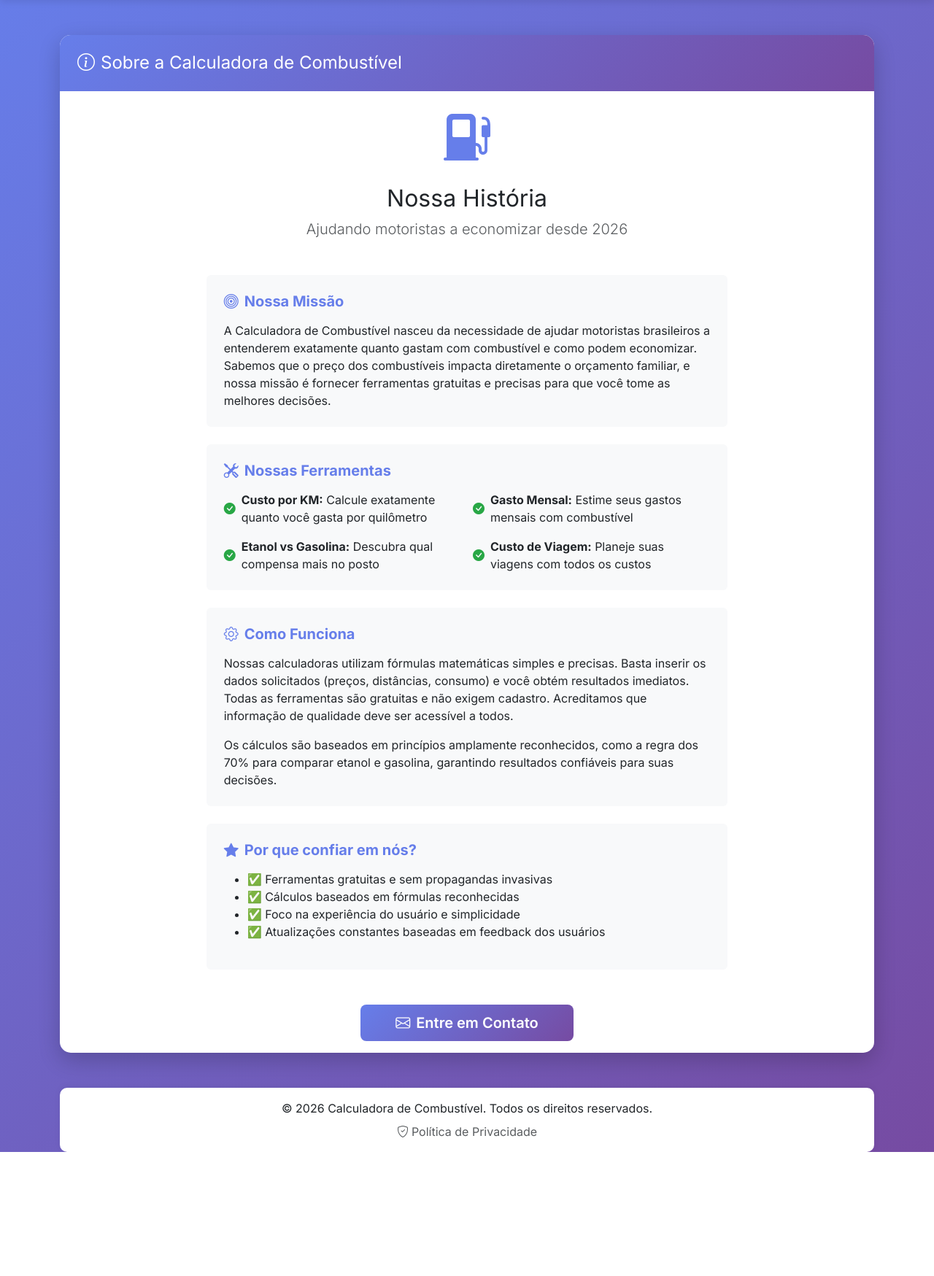
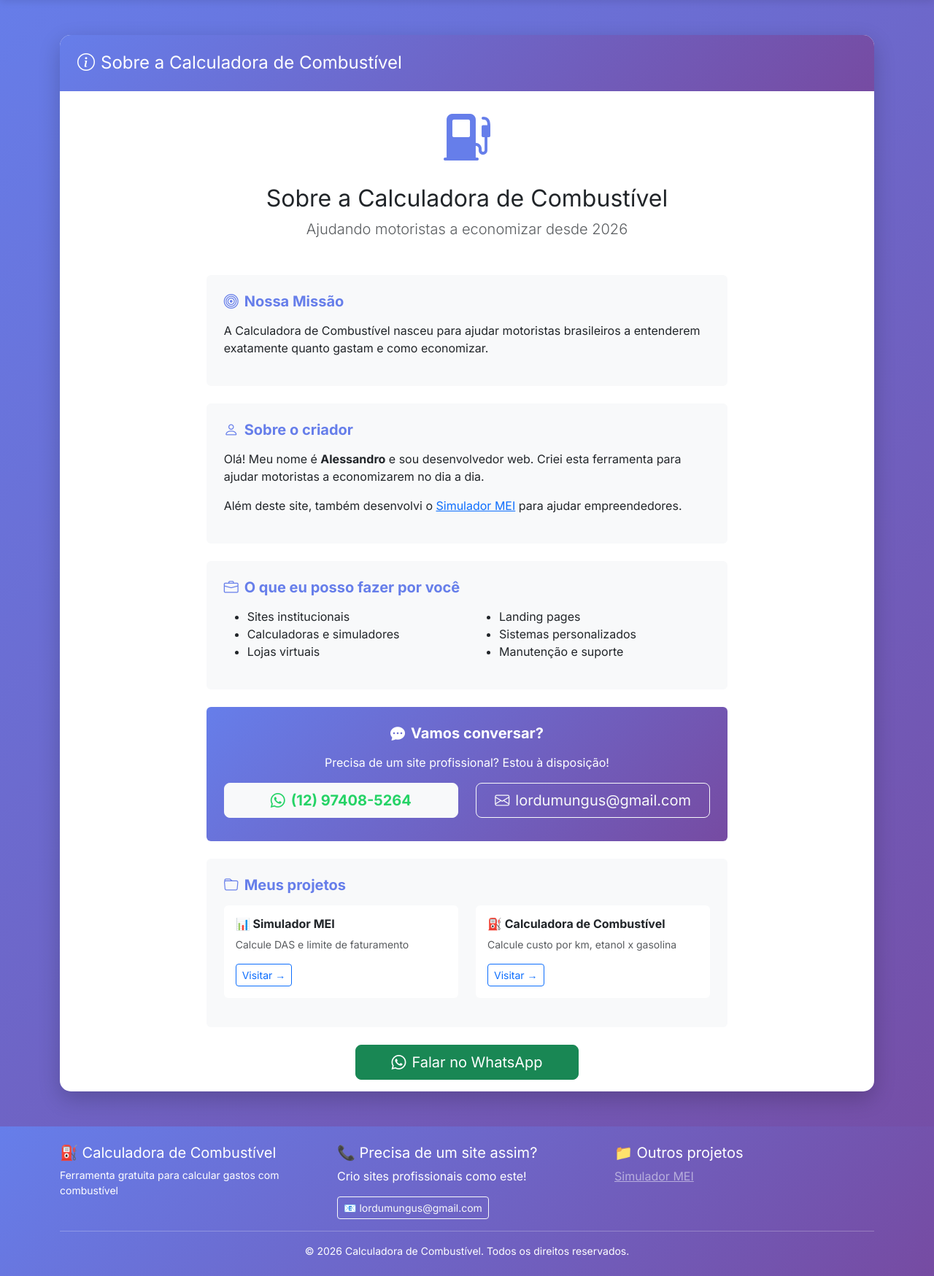
Before and after one commit to lordumungus-code/calculadora_carros, a Flask app: page /sobre in a window 1280 px wide. Shown: the part 56-1805 px from the top of the page at 73% size. Before the commit the page ends 1635 px from the top, so only its background shows below. Run offline with Flask 3, Linux system fonts and the light colour scheme.

Commit message:
contatos

```diff
--- a/templates/base.html
+++ b/templates/base.html
@@ -177,17 +177,32 @@
     </main>
 
     <!-- Footer -->
-    <footer class="container">
-        <div class="footer text-center">
-            <p class="mb-2">&copy; 2026 Calculadora de Combustível. Todos os direitos reservados.</p>
-            <a href="/politica-de-privacidade" class="text-decoration-none text-muted">
-                <i class="bi bi-shield-check me-1"></i>Política de Privacidade
-            </a>
+<footer style="background: linear-gradient(135deg, #667eea 0%, #764ba2 100%);" class="text-white py-4 mt-5">
+    <div class="container">
+        <div class="row">
+            <div class="col-md-4">
+                <h5>⛽ Calculadora de Combustível</h5>
+                <p class="small">Ferramenta gratuita para calcular gastos com combustível</p>
+            </div>
+            <div class="col-md-4">
+                <h5>📞 Precisa de um site assim?</h5>
+                <p>Crio sites profissionais como este!</p>
+                <a href="mailto:lordumungus@gmail.com" class="btn btn-sm btn-outline-light">
+                    📧 lordumungus@gmail.com
+                </a>
+            </div>
+            <div class="col-md-4">
+                <h5>📁 Outros projetos</h5>
+                <ul class="list-unstyled">
+                    <li><a href="https://calculadora-mei.net.br" class="text-white-50">Simulador MEI</a></li>
+                </ul>
+            </div>
         </div>
-    </footer>
-
-    <!-- Bootstrap JS -->
-    <script src="https://cdn.jsdelivr.net/npm/bootstrap@5.3.0/dist/js/bootstrap.bundle.min.js"></script>
-    {% block extra_js %}{% endblock %}
+        <hr class="bg-light">
+        <div class="text-center small">
+            &copy; 2026 Calculadora de Combustível. Todos os direitos reservados.
+        </div>
+    </div>
+</footer>
 </body>
 </html>
--- a/templates/index.html
+++ b/templates/index.html
@@ -125,4 +125,5 @@
         </div>
     </div>
 </div>
+
 {% endblock %}
--- a/templates/sobre.html
+++ b/templates/sobre.html
@@ -1,15 +1,16 @@
 {% extends "base.html" %}
 
-{% block title %}Sobre | Quem criou a Calculadora de Combustível{% endblock %}
+{% block title %}Sobre | Calculadora de Combustível{% endblock %}
 {% block icon %}info-circle{% endblock %}
 {% block page_title %}Sobre a Calculadora de Combustível{% endblock %}
 
 {% block content %}
 <div class="row">
     <div class="col-lg-8 mx-auto">
+        <!-- Seção 1: Sobre o site -->
         <div class="text-center mb-5">
             <i class="bi bi-fuel-pump-fill" style="font-size: 4rem; color: #667eea;"></i>
-            <h2 class="mt-3">Nossa História</h2>
+            <h2 class="mt-3">Sobre a Calculadora de Combustível</h2>
             <p class="lead text-muted">
                 Ajudando motoristas a economizar desde 2026
             </p>
@@ -20,83 +21,104 @@
                 <h5 class="card-title fw-bold mb-3" style="color: #667eea;">
                     <i class="bi bi-bullseye me-2"></i>Nossa Missão
                 </h5>
-                <p class="card-text">
-                    A Calculadora de Combustível nasceu da necessidade de ajudar motoristas brasileiros a entenderem
-                    exatamente quanto gastam com combustível e como podem economizar. Sabemos que o preço dos combustíveis
-                    impacta diretamente o orçamento familiar, e nossa missão é fornecer ferramentas gratuitas e precisas
-                    para que você tome as melhores decisões.
-                </p>
+                <p>A Calculadora de Combustível nasceu para ajudar motoristas brasileiros a entenderem exatamente quanto gastam e como economizar.</p>
             </div>
         </div>
 
+        <!-- Seção 2: Sobre o criador (VOCÊ) -->
         <div class="card bg-light border-0 mb-4">
             <div class="card-body p-4">
-                <h5 class="card-title fw-bold mb-3" style="color: #667eea;">
-                    <i class="bi bi-tools me-2"></i>Nossas Ferramentas
+                <h5 class="fw-bold mb-3" style="color: #667eea;">
+                    <i class="bi bi-person me-2"></i>Sobre o criador
                 </h5>
-                <div class="row g-3">
-                    <div class="col-sm-6">
-                        <div class="d-flex align-items-center">
-                            <i class="bi bi-check-circle-fill me-2" style="color: #28a745;"></i>
-                            <span><strong>Custo por KM:</strong> Calcule exatamente quanto você gasta por quilômetro</span>
+                <p>Olá! Meu nome é <strong>Alessandro</strong> e sou desenvolvedor web. Criei esta ferramenta para ajudar motoristas a economizarem no dia a dia.</p>
+                <p>Além deste site, também desenvolvi o <a href="https://calculadora-mei.net.br">Simulador MEI</a> para ajudar empreendedores.</p>
+            </div>
+        </div>
+
+        <!-- Seção 3: Serviços -->
+        <div class="card bg-light border-0 mb-4">
+            <div class="card-body p-4">
+                <h5 class="fw-bold mb-3" style="color: #667eea;">
+                    <i class="bi bi-briefcase me-2"></i>O que eu posso fazer por você
+                </h5>
+                <div class="row">
+                    <div class="col-md-6">
+                        <ul>
+                            <li>Sites institucionais</li>
+                            <li>Calculadoras e simuladores</li>
+                            <li>Lojas virtuais</li>
+                        </ul>
+                    </div>
+                    <div class="col-md-6">
+                        <ul>
+                            <li>Landing pages</li>
+                            <li>Sistemas personalizados</li>
+                            <li>Manutenção e suporte</li>
+                        </ul>
+                    </div>
+                </div>
+            </div>
+        </div>
+
+        <!-- Seção 4: Contato (WhatsApp e E-mail) -->
+        <div class="card border-0 mb-4" style="background: linear-gradient(135deg, #667eea 0%, #764ba2 100%); color: white;">
+            <div class="card-body p-4 text-center">
+                <h5 class="fw-bold mb-3">
+                    <i class="bi bi-chat-dots-fill me-2"></i>Vamos conversar?
+                </h5>
+                <p>Precisa de um site profissional? Estou à disposição!</p>
+
+                <div class="row mt-3">
+                    <div class="col-md-6 mb-2">
+                        <a href="https://wa.me/5512974085264?text=Olá! Vim pela Calculadora de Combustível e gostaria de saber mais sobre seus serviços."
+                           class="btn btn-light btn-lg w-100"
+                           target="_blank"
+                           style="color: #25D366; font-weight: bold;">
+                            <i class="bi bi-whatsapp me-2"></i>(12) 97408-5264
+                        </a>
+                    </div>
+                    <div class="col-md-6 mb-2">
+                        <a href="mailto:lordumungus@gmail.com"
+                           class="btn btn-outline-light btn-lg w-100">
+                            <i class="bi bi-envelope me-2"></i>lordumungus@gmail.com
+                        </a>
+                    </div>
+                </div>
+            </div>
+        </div>
+
+        <!-- Seção 5: Portfólio -->
+        <div class="card bg-light border-0 mb-4">
+            <div class="card-body p-4">
+                <h5 class="fw-bold mb-3" style="color: #667eea;">
+                    <i class="bi bi-folder me-2"></i>Meus projetos
+                </h5>
+                <div class="row">
+                    <div class="col-md-6 mb-3">
+                        <div class="bg-white p-3 rounded">
+                            <h6 class="fw-bold">📊 Simulador MEI</h6>
+                            <p class="small text-muted">Calcule DAS e limite de faturamento</p>
+                            <a href="https://calculadora-mei.net.br" class="btn btn-sm btn-outline-primary" target="_blank">Visitar →</a>
                         </div>
                     </div>
-                    <div class="col-sm-6">
-                        <div class="d-flex align-items-center">
-                            <i class="bi bi-check-circle-fill me-2" style="color: #28a745;"></i>
-                            <span><strong>Gasto Mensal:</strong> Estime seus gastos mensais com combustível</span>
-                        </div>
-                    </div>
-                    <div class="col-sm-6">
-                        <div class="d-flex align-items-center">
-                            <i class="bi bi-check-circle-fill me-2" style="color: #28a745;"></i>
-                            <span><strong>Etanol vs Gasolina:</strong> Descubra qual compensa mais no posto</span>
-                        </div>
-                    </div>
-                    <div class="col-sm-6">
-                        <div class="d-flex align-items-center">
-                            <i class="bi bi-check-circle-fill me-2" style="color: #28a745;"></i>
-                            <span><strong>Custo de Viagem:</strong> Planeje suas viagens com todos os custos</span>
+                    <div class="col-md-6 mb-3">
+                        <div class="bg-white p-3 rounded">
+                            <h6 class="fw-bold">⛽ Calculadora de Combustível</h6>
+                            <p class="small text-muted">Calcule custo por km, etanol x gasolina</p>
+                            <a href="https://calculadora-combustivel.com.br" class="btn btn-sm btn-outline-primary" target="_blank">Visitar →</a>
                         </div>
                     </div>
                 </div>
             </div>
         </div>
 
-        <div class="card bg-light border-0 mb-4">
-            <div class="card-body p-4">
-                <h5 class="card-title fw-bold mb-3" style="color: #667eea;">
-                    <i class="bi bi-gear me-2"></i>Como Funciona
-                </h5>
-                <p class="card-text">
-                    Nossas calculadoras utilizam fórmulas matemáticas simples e precisas. Basta inserir os dados solicitados
-                    (preços, distâncias, consumo) e você obtém resultados imediatos. Todas as ferramentas são gratuitas
-                    e não exigem cadastro. Acreditamos que informação de qualidade deve ser acessível a todos.
-                </p>
-                <p class="card-text mt-2">
-                    Os cálculos são baseados em princípios amplamente reconhecidos, como a regra dos 70% para comparar
-                    etanol e gasolina, garantindo resultados confiáveis para suas decisões.
-                </p>
-            </div>
-        </div>
-
-        <div class="card bg-light border-0 mb-4">
-            <div class="card-body p-4">
-                <h5 class="card-title fw-bold mb-3" style="color: #667eea;">
-                    <i class="bi bi-star-fill me-2"></i>Por que confiar em nós?
-                </h5>
-                <ul>
-                    <li>✅ Ferramentas gratuitas e sem propagandas invasivas</li>
-                    <li>✅ Cálculos baseados em fórmulas reconhecidas</li>
-                    <li>✅ Foco na experiência do usuário e simplicidade</li>
-                    <li>✅ Atualizações constantes baseadas em feedback dos usuários</li>
-                </ul>
-            </div>
-        </div>
-
-        <div class="text-center mt-5">
-            <a href="/contato" class="btn btn-primary btn-lg px-5">
-                <i class="bi bi-envelope me-2"></i>Entre em Contato
+        <!-- Chamada final -->
+        <div class="text-center mt-4">
+            <a href="https://wa.me/5512974085264?text=Olá! Vim pela Calculadora de Combustível e quero saber mais sobre seus serviços."
+               class="btn btn-success btn-lg px-5"
+               target="_blank">
+                <i class="bi bi-whatsapp me-2"></i>Falar no WhatsApp
             </a>
         </div>
     </div>
```
